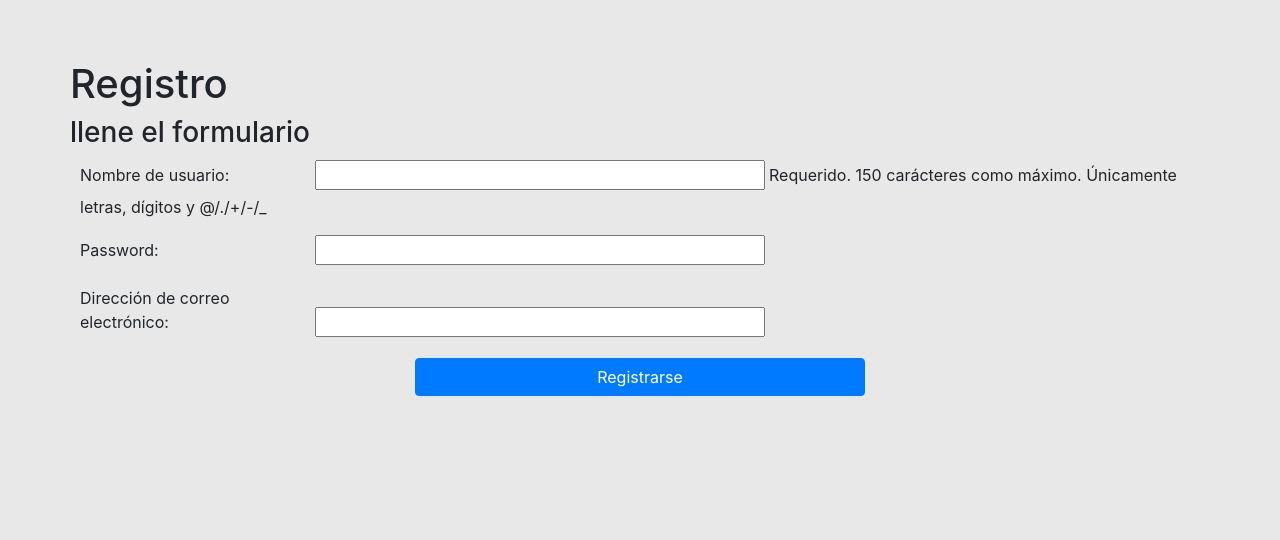
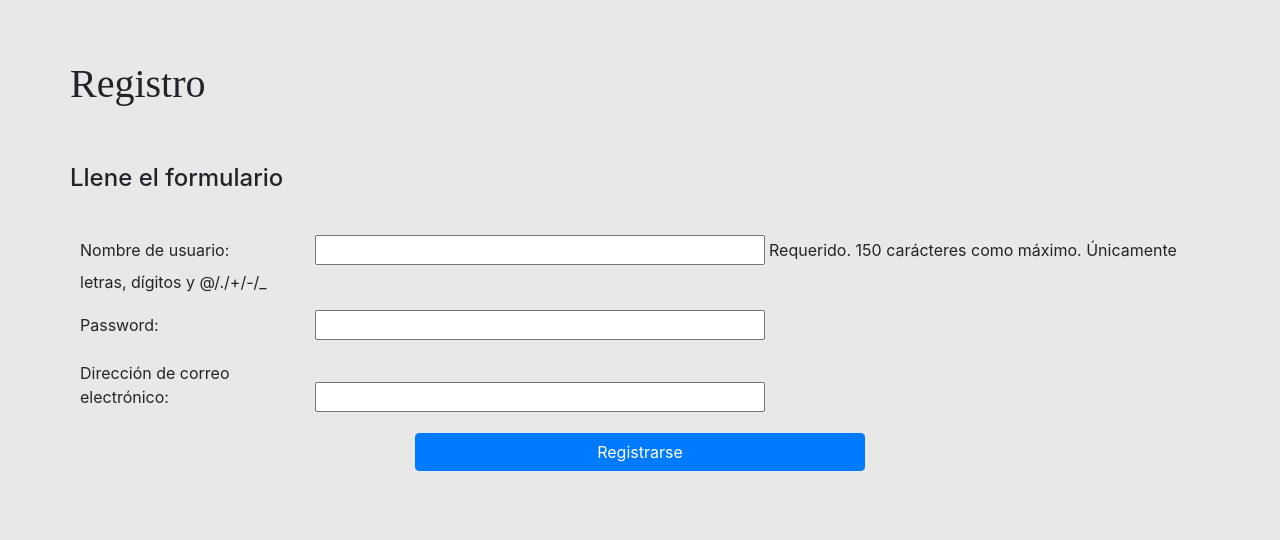
Before and after one commit to Gmrp22/PaginaWeb_Redes, a Django app: page /domains/register/ in a window 1280 px wide. Shown: the part 56-596 px from the top of the page. Run offline with Django 3.2, Linux system fonts and the light colour scheme; some libraries are stand-ins or nearby versions.

Commit message:
Cambios en espacios y titulos

```diff
--- a/django/redes/domains/templates/domains/my_domains.html
+++ b/django/redes/domains/templates/domains/my_domains.html
@@ -1,6 +1,7 @@
 {% extends "domains/base.html" %} {% load static %} {% block bodyblock %}
 <div class="container-login">
   <div class="container container-login" style="text-aling: center">
+    <h1 style="font-family: 'Audiowide';">Sus Dominios</h1><br><br><br>
     {% if domains %}
     <!-- <a href="{% url 'domains:create_domain' %}" >Crear un Dominio</a><br><br> -->
     <button type="button" class="btn btn-outline-dark"
--- a/django/redes/domains/templates/domains/registro.html
+++ b/django/redes/domains/templates/domains/registro.html
@@ -2,10 +2,10 @@
 <div class="container-login">
   <div class="container container-login" style="text-aling: center">
     {% if registered %}
-    <h1>Gracias por registrarse!</h1>
+    <h1 style="font-family: 'Audiowide';">Gracias por registrarse!</h1>
     {% else %}
-    <h1>Registro</h1>
-    <h3>llene el formulario</h3>
+    <h1 style="font-family: 'Audiowide';">Registro</h1><br><br>
+    <h4>Llene el formulario</h4><br>
     <form
       class="form-container"
       style="text=align: center"
```
Also changed, not shown: django/redes/domains/templates/domains/login.html (+4 -4 lines).
